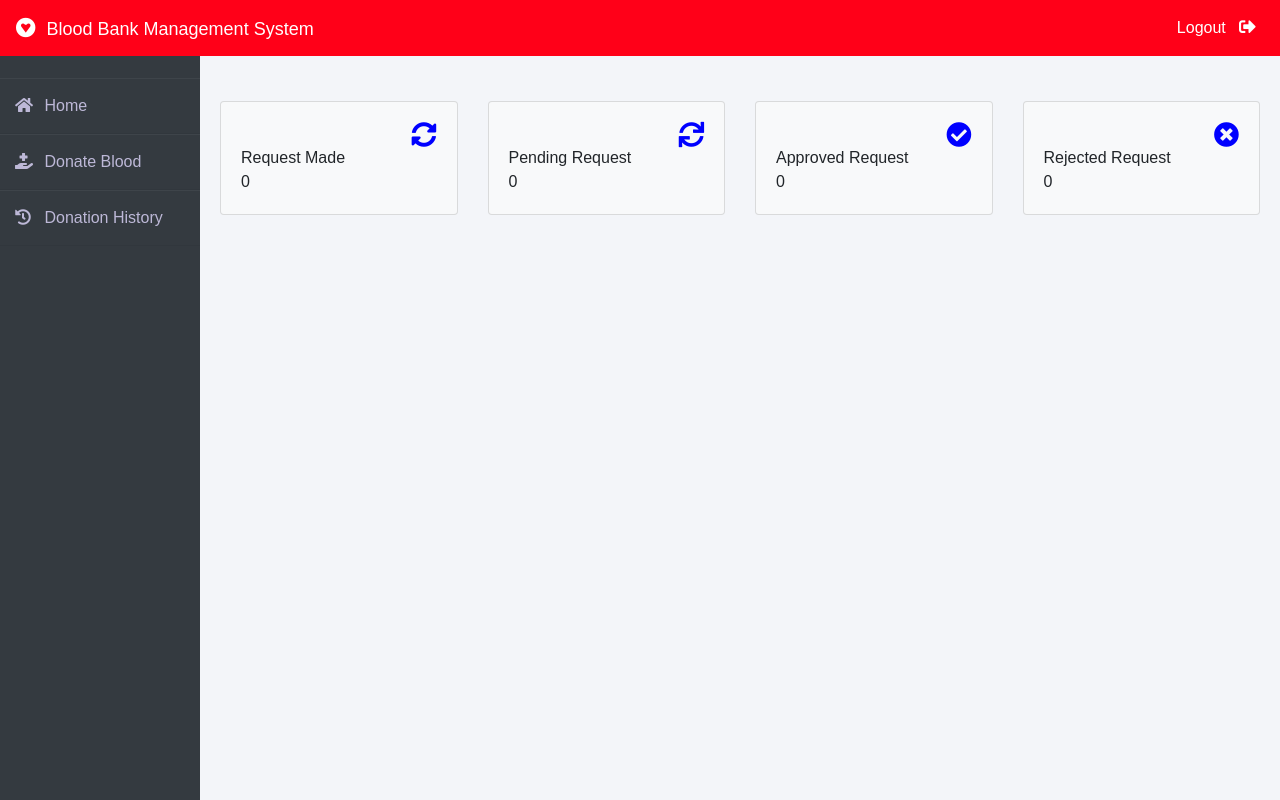
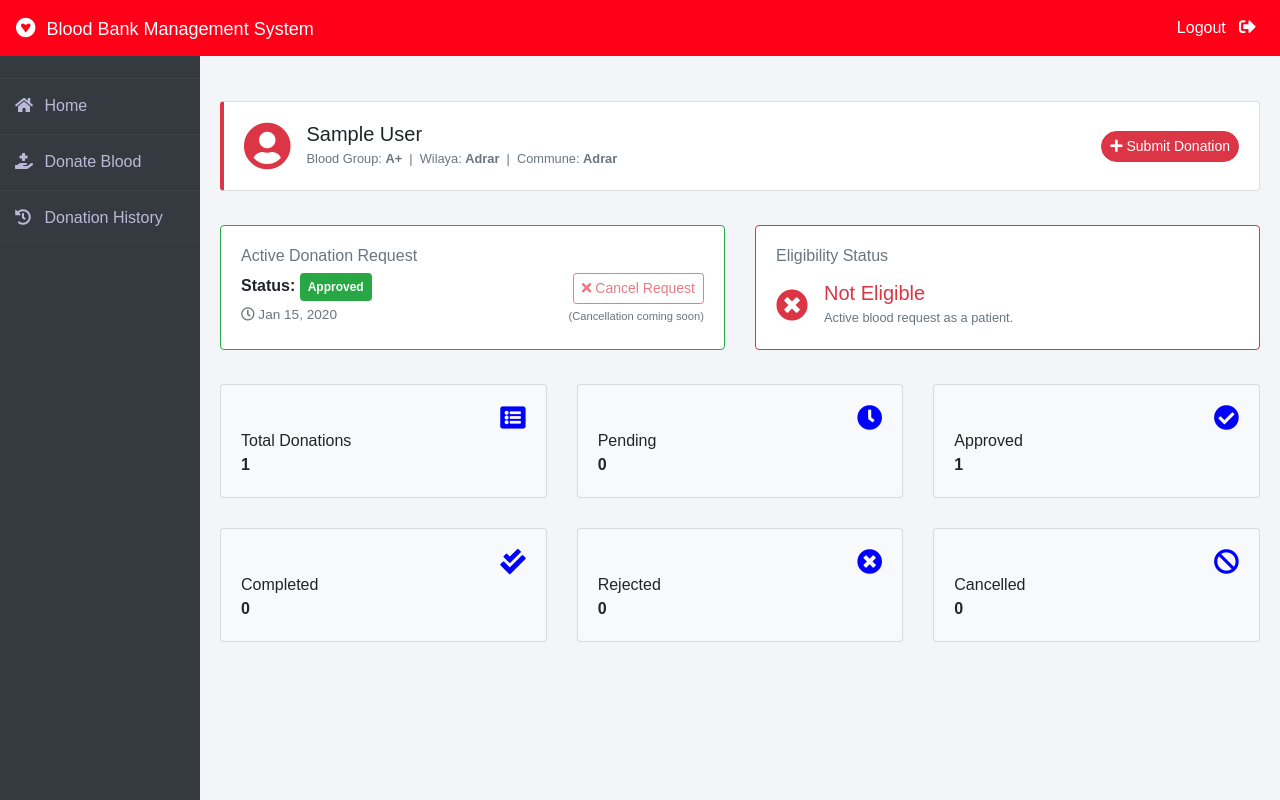
Before and after one commit to Ha-Ni98/Blood-donation-system-copy, a Django app: page /en/donor/donor-dashboard in a window 1280 px wide. Run offline with Django 3.2, Linux system fonts and the light colour scheme; a user stored in the database is signed in; data comes from the database, SQL or seed files in the repository; tables that the repository leaves empty hold one stand-in row (values such as "Sample post"); data that the repository does not hold is empty; parts of the project's set-up code (start-up, migrations or seed data) failed here and were passed over; some libraries are stand-ins or nearby versions.

Commit message:
Donor Dashboard Rewrite

```diff
--- a/donor/views.py
+++ b/donor/views.py
@@ -10,15 +10,61 @@ from . import forms
 
 @login_required
 def donor_dashboard_view(request):
-    donor_profile = bmodels.DonorProfile.objects.get(app_user__user=request.user)
-    # Stubbed — donor dashboard stats will be refactored in Phase C Sprint 3.
-    dict = {
-        'requestpending': 0,
-        'requestapproved': 0,
-        'requestmade': 0,
-        'requestrejected': 0,
+    try:
+        donor_profile = bmodels.DonorProfile.objects.get(app_user__user=request.user)
+    except bmodels.DonorProfile.DoesNotExist:
+        return redirect('/')
+
+    app_user = donor_profile.app_user
+
+    # Active Request
+    active_request = bmodels.DonationRequest.objects.filter(
+        donor=donor_profile,
+        status__in=['pending', 'approved']
+    ).first()
+
+    # Eligibility logic
+    is_eligible = donor_profile.is_eligible
+    ineligible_reason = None
+
+    if not is_eligible:
+        ineligible_reason = _("Marked ineligible by administrator.")
+    else:
+        has_active_tsp = bmodels.TransfusionSafetyPeriod.objects.filter(
+            donor=donor_profile, ends_at__gt=timezone.now()
+        ).exists()
+        if has_active_tsp:
+            is_eligible = False
+            ineligible_reason = _("Recent required safety period.")
+        elif hasattr(app_user, 'patientprofile'):
+            has_active_br = bmodels.BloodRequest.objects.filter(
+                patient=app_user.patientprofile, status__in=['pending', 'approved']
+            ).exists()
+            if has_active_br:
+                is_eligible = False
+                ineligible_reason = _("Active blood request as a patient.")
+
+    # Stat cards
+    all_requests = bmodels.DonationRequest.objects.filter(donor=donor_profile)
+    stats = {
+        'total': all_requests.count(),
+        'pending': all_requests.filter(status='pending').count(),
+        'approved': all_requests.filter(status='approved').count(),
+        'completed': all_requests.filter(status='completed').count(),
+        'rejected': all_requests.filter(status='rejected').count(),
+        'cancelled': all_requests.filter(status='cancelled_by_user').count() + all_requests.filter(status='cancelled_by_admin').count(),
     }
-    return render(request, 'donor/donor_dashboard.html', context=dict)
+
+    context = {
+        'app_user': app_user,
+        'blood_group': f"{app_user.blood_type}{app_user.blood_sign}",
+        'active_request': active_request,
+        'is_eligible': is_eligible,
+        'ineligible_reason': ineligible_reason,
+        'stats': stats,
+    }
+
+    return render(request, 'donor/donor_dashboard.html', context)
 
 @login_required
 def submit_donation_request_view(request):
--- a/templates/donor/donor_dashboard.html
+++ b/templates/donor/donor_dashboard.html
@@ -1,81 +1,171 @@
 {% extends 'donor/donorbase.html' %}
 {% load i18n %}
+
 {% block content %}
-
 <br><br>
 <div class="container">
-    <div class="row">
 
-        <div class="col-sm-3">
-            <div class="card bg-light">
-                <div class="card-body">
-                    <div class="blood">
-                        <i class="fas fa-sync-alt xyz"></i>
-                    </div><br>
+    {# ── User Info Card ── #}
+    <div class="row mb-4">
+        <div class="col-12">
+            <div class="card" style="border-left: 4px solid #dc3545;">
+                <div class="card-body d-flex align-items-center">
+                    <i class="fas fa-user-circle fa-3x text-danger mr-3"></i>
                     <div>
-                        {% trans "Request Made" %} <br>
-                        {{ requestmade }}
+                        <h5 class="mb-0">{{ app_user.first_name }} {{ app_user.last_name }}</h5>
+                        <small class="text-muted">
+                            {% trans "Blood Group" %}: <strong>{{ blood_group }}</strong>
+                            &nbsp;|&nbsp;
+                            {% trans "Wilaya" %}: <strong>{{ app_user.wilaya.name }}</strong>
+                            &nbsp;|&nbsp;
+                            {% trans "Commune" %}: <strong>{{ app_user.commune.name }}</strong>
+                        </small>
+                    </div>
+                    <div class="ml-auto">
+                        <a href="/donor/submit-donation" class="btn btn-danger btn-sm" style="border-radius:20px;">
+                            <i class="fas fa-plus"></i> {% trans "Submit Donation" %}
+                        </a>
                     </div>
                 </div>
             </div>
         </div>
+    </div>
 
-        <div class="col-sm-3">
-            <div class="card bg-light">
+    <div class="row mb-4">
+        {# ── Active Request Card ── #}
+        <div class="col-md-6 mb-3 mb-md-0">
+            {% if active_request %}
+            <div class="card h-100 {% if active_request.status == 'approved' %}border-success{% else %}border-warning{% endif %}">
                 <div class="card-body">
-                    <div class="blood">
-                        <i class="fas fa-sync xyz"></i>
-                    </div><br>
-                    <div>
-                        {% trans "Pending Request" %} <br>
-                        {{ requestpending }}
+                    <h6 class="card-title text-muted mb-2">{% trans "Active Donation Request" %}</h6>
+                    <div class="d-flex justify-content-between align-items-center">
+                        <div>
+                            <p class="mb-1">
+                                <strong>{% trans "Status" %}:</strong>
+                                {% if active_request.status == 'approved' %}
+                                    <span class="badge badge-success p-2">{% trans "Approved" %}</span>
+                                {% else %}
+                                    <span class="badge badge-warning p-2">{% trans "Pending" %}</span>
+                                {% endif %}
+                            </p>
+                            <p class="mb-0 text-muted" style="font-size: 0.85em;">
+                                <i class="far fa-clock"></i> {{ active_request.created_at|date:"M d, Y" }}
+                            </p>
+                        </div>
+                        <div class="text-right">
+                            <button class="btn btn-outline-danger btn-sm" disabled>
+                                <i class="fas fa-times"></i> {% trans "Cancel Request" %}
+                            </button>
+                            <small class="d-block text-muted mt-1" style="font-size:0.7em;">{% trans "(Cancellation coming soon)" %}</small>
+                        </div>
+                    </div>
+                </div>
+            </div>
+            {% else %}
+            <div class="card border-secondary h-100">
+                <div class="card-body text-center text-muted d-flex flex-column justify-content-center">
+                    <i class="fas fa-info-circle fa-2x mb-2"></i>
+                    <p class="mb-1">{% trans "No active donation request." %}</p>
+                    <a href="/donor/submit-donation">{% trans "Submit one now" %}</a>
+                </div>
+            </div>
+            {% endif %}
+        </div>
+
+        {# ── Eligibility Card ── #}
+        <div class="col-md-6">
+            <div class="card h-100 {% if is_eligible %}border-success{% else %}border-danger{% endif %}">
+                <div class="card-body">
+                    <h6 class="card-title text-muted mb-2">{% trans "Eligibility Status" %}</h6>
+                    <div class="d-flex align-items-center mt-3">
+                        {% if is_eligible %}
+                            <i class="fas fa-check-circle fa-2x text-success mr-3"></i>
+                            <div>
+                                <h5 class="mb-0 text-success">{% trans "Eligible to Donate" %}</h5>
+                                <small class="text-muted">{% trans "You can submit a donation request." %}</small>
+                            </div>
+                        {% else %}
+                            <i class="fas fa-times-circle fa-2x text-danger mr-3"></i>
+                            <div>
+                                <h5 class="mb-0 text-danger">{% trans "Not Eligible" %}</h5>
+                                <small class="text-muted">{{ ineligible_reason }}</small>
+                            </div>
+                        {% endif %}
                     </div>
                 </div>
             </div>
         </div>
+    </div>
 
-        <div class="col-sm-3">
-            <div class="card bg-light">
+    {# ── Stat Cards ── #}
+    <div class="row">
+        <div class="col-sm-4 mb-3">
+            <div class="card bg-light h-100">
                 <div class="card-body">
-                    <div class="blood">
-                        <i class="fas fa-check-circle xyz"></i>
-                    </div><br>
-                    <div>
-                        {% trans "Approved Request" %} <br>
-                        {{ requestapproved }}
-                    </div>
+                    <div class="blood"><i class="fas fa-list-alt xyz"></i></div><br>
+                    <div>{% trans "Total Donations" %}<br><strong>{{ stats.total }}</strong></div>
                 </div>
             </div>
         </div>
-
-        <div class="col-sm-3">
-            <div class="card bg-light">
+        <div class="col-sm-4 mb-3">
+            <div class="card bg-light h-100">
                 <div class="card-body">
-                    <div class="blood">
-                        <i class="fas fa-times-circle xyz"></i>
-                    </div><br>
-                    <div>
-                        {% trans "Rejected Request" %} <br>
-                        {{ requestrejected }}
-                    </div>
+                    <div class="blood"><i class="fas fa-clock xyz"></i></div><br>
+                    <div>{% trans "Pending" %}<br><strong>{{ stats.pending }}</strong></div>
                 </div>
             </div>
         </div>
-
+        <div class="col-sm-4 mb-3">
+            <div class="card bg-light h-100">
+                <div class="card-body">
+                    <div class="blood"><i class="fas fa-check-circle xyz"></i></div><br>
+                    <div>{% trans "Approved" %}<br><strong>{{ stats.approved }}</strong></div>
+                </div>
+            </div>
+        </div>
     </div>
 
-    <!-- Second Profile Creation -->
+    <div class="row mt-1">
+        <div class="col-sm-4 mb-3">
+            <div class="card bg-light h-100">
+                <div class="card-body">
+                    <div class="blood"><i class="fas fa-check-double xyz"></i></div><br>
+                    <div>{% trans "Completed" %}<br><strong>{{ stats.completed }}</strong></div>
+                </div>
+            </div>
+        </div>
+        <div class="col-sm-4 mb-3">
+            <div class="card bg-light h-100">
+                <div class="card-body">
+                    <div class="blood"><i class="fas fa-times-circle xyz"></i></div><br>
+                    <div>{% trans "Rejected" %}<br><strong>{{ stats.rejected }}</strong></div>
+                </div>
+            </div>
+        </div>
+        <div class="col-sm-4 mb-3">
+            <div class="card bg-light h-100">
+                <div class="card-body">
+                    <div class="blood"><i class="fas fa-ban xyz"></i></div><br>
+                    <div>{% trans "Cancelled" %}<br><strong>{{ stats.cancelled }}</strong></div>
+                </div>
+            </div>
+        </div>
+    </div>
+
+    {# ── Register as Patient Banner ── #}
     {% if not request.user.app_user.patientprofile %}
-    <div class="row mt-4">
+    <div class="row mt-4 mb-5">
         <div class="col-12">
             <div class="card bg-info text-white">
-                <div class="card-body d-flex justify-content-between align-items-center">
-                    <div>
+                <div class="card-body d-flex justify-content-between align-items-center flex-wrap">
+                    <div class="mb-2 mb-md-0">
                         <h4 class="mb-1">{% trans "Become a Patient" %}</h4>
                         <p class="mb-0">{% trans "Need blood? You can request it right from your existing account by applying for a Patient profile." %}</p>
                     </div>
                     <div>
-                        <a href="{% url 'create-patient-profile-from-donor' %}" class="btn btn-light" style="border-radius:30px;">{% trans "Create Patient Profile" %}</a>
+                        <a href="{% url 'create-patient-profile-from-donor' %}" class="btn btn-light text-info" style="border-radius:30px; font-weight:600;">
+                            {% trans "Create Patient Profile" %}
+                        </a>
                     </div>
                 </div>
             </div>
```
